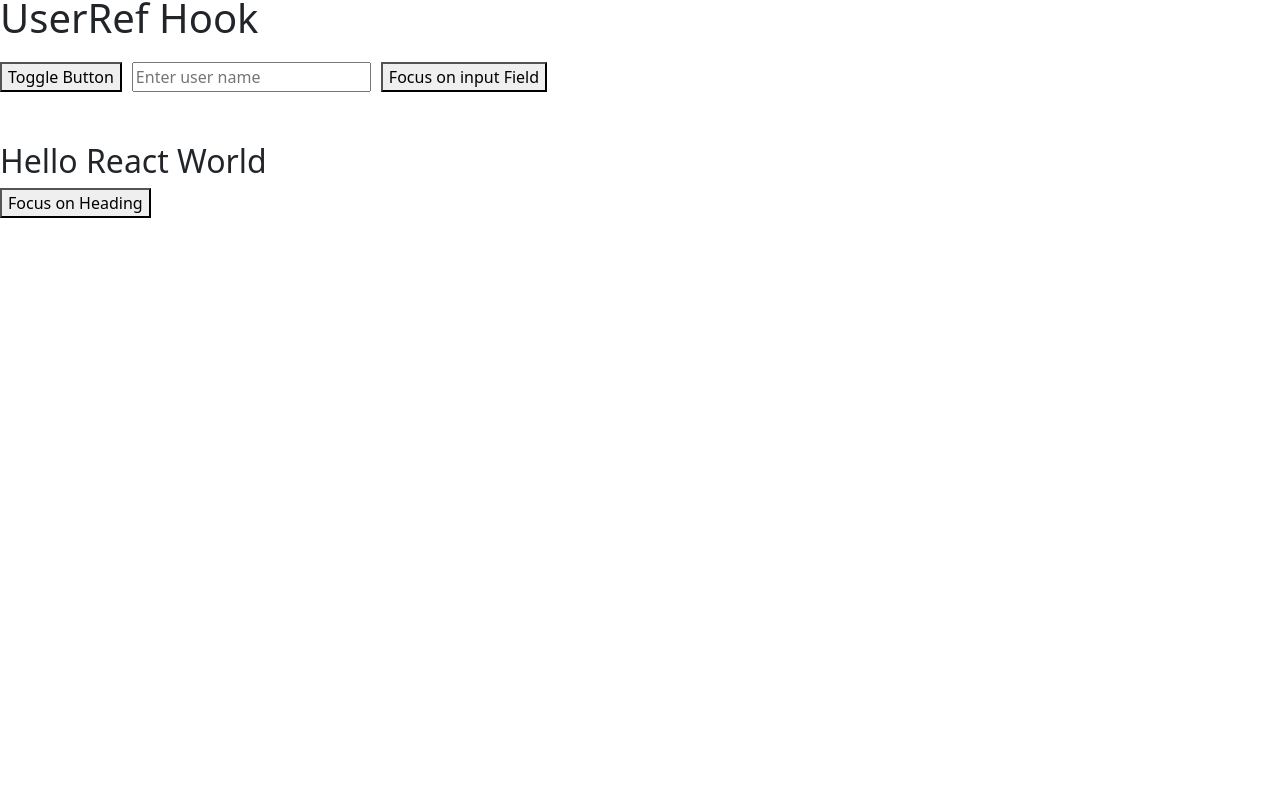
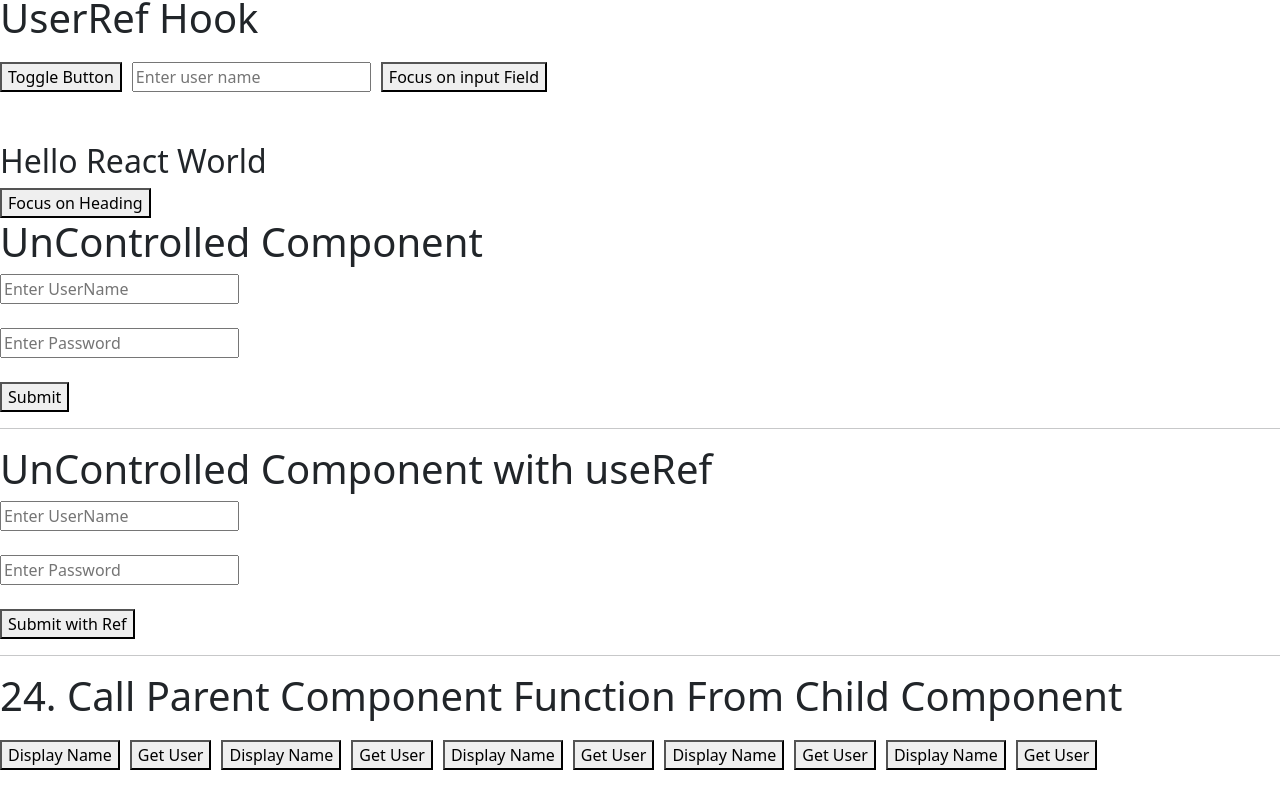
Before and after one commit to prachipundir29/react-project, a React app in the folder basic-react-practice/react-blog2/: page / in a window 1280 px wide. Shown: the part 5028-5836 px from the top of the page. Before the commit the page ends 5246 px from the top, so only its background shows below. Built offline with nearby package versions, Linux system fonts and the light colour scheme; the HTML template or start-up script is replaced by a standard one.

Commit message:
UnControlled Component

```diff
--- a/basic-react-practice/react-blog2/src/App.jsx
+++ b/basic-react-practice/react-blog2/src/App.jsx
@@ -10,6 +10,8 @@ import UserProfile from "./Components/UserProfile.jsx";
 import StyledComponent from "./Components/StyledComponent.jsx";
 import BootStrap from "./Components/BootStrap.jsx";
 import UseRef from "./Components/UseRef.jsx";
+import UnControlledComponent from "./Components/UnControlledComponent.jsx";
+import ParentComponent from "./Components/ParentComponent.jsx";
 
 function App() {
   //Input Value
@@ -329,6 +331,14 @@ function App() {
 
       {/* 22. UseRef Hook in React Js */}
       <UseRef/>
+
+      {/* 23. UnControlled Component in React Js */}
+      <UnControlledComponent/>
+
+      <hr />
+
+      {/* <h1>24. Call Parent Component Function From Child Component</h1> */}
+      <ParentComponent />
     </>
   );
 }
--- /dev/null
+++ b/basic-react-practice/react-blog2/src/Components/ChildComponent.jsx
@@ -0,0 +1,12 @@
+import React from 'react'
+
+const ChildComponent = ({displayName,name, getUser}) => {
+  return (
+    <>
+      <button onClick={()=> displayName(name)}>Display Name</button>
+      <button onClick={ getUser}>Get User</button>
+    </>
+  )
+}
+
+export default ChildComponent
--- /dev/null
+++ b/basic-react-practice/react-blog2/src/Components/ParentComponent.jsx
@@ -0,0 +1,27 @@
+import React from 'react'
+import ChildComponent from './ChildComponent'
+
+const ParentComponent = () => {
+
+    const displayName = (name) => {
+        alert(name)
+    }
+
+    const getUser = () => {
+        alert("Hey User!")
+    }
+  return (
+    <>
+     <h1>24. Call Parent Component Function From Child Component</h1>
+     <div style={{display: "flex", gap: "10px", flexWrap: "wrap", marginBottom: "40px", marginTop:"20px"}}>
+      <ChildComponent displayName={displayName} name="Neha" />
+      <ChildComponent displayName={displayName} name="Raaj"  />
+      <ChildComponent displayName={displayName} name="Smith"  />
+      <ChildComponent displayName={displayName} name="Joe"  />
+      <ChildComponent getUser = {getUser}/>
+      </div>
+    </>
+  )
+}
+
+export default ParentComponent
--- /dev/null
+++ b/basic-react-practice/react-blog2/src/Components/UnControlledComponent.jsx
@@ -0,0 +1,51 @@
+import React, { useRef } from 'react'
+
+const UnControlledComponent = () => {
+
+  const  handleForm = (event) => {
+       event.preventDefault()
+       const user = document.querySelector('#user').value;
+       const password = document.querySelector('#password').value;
+
+       console.log(user,password);
+
+    }
+
+    const userRef = useRef(null);
+    const passwordRef = useRef(null);
+
+    const handleFormRef = (event)=>{
+      event.preventDefault()
+      const user = userRef.current.value
+      const password = passwordRef.current.value
+      console.log("handleFormRe",user,password);
+
+    }
+
+  return (
+    <>
+      <h1>UnControlled Component</h1>
+      <form action="" method='post' onSubmit={handleForm}>
+        <input type="text" id='user'  placeholder='Enter UserName'/>
+        <br /><br />
+        <input type="password" id='password' placeholder='Enter Password'/>
+        <br /><br />
+        <button>Submit</button>
+      </form>
+
+      <hr />
+        <h1>UnControlled Component with useRef</h1>
+      <form action="" method='post' onSubmit={handleFormRef}>
+        <input type="text" ref={userRef} id='userRef'  placeholder='Enter UserName'/>
+        <br /><br />
+        <input type="password" ref={passwordRef} id='passwordRef' placeholder='Enter Password'/>
+        <br /><br />
+        <button>Submit with Ref</button>
+      </form>
+
+
+    </>
+  )
+}
+
+export default UnControlledComponent
```
